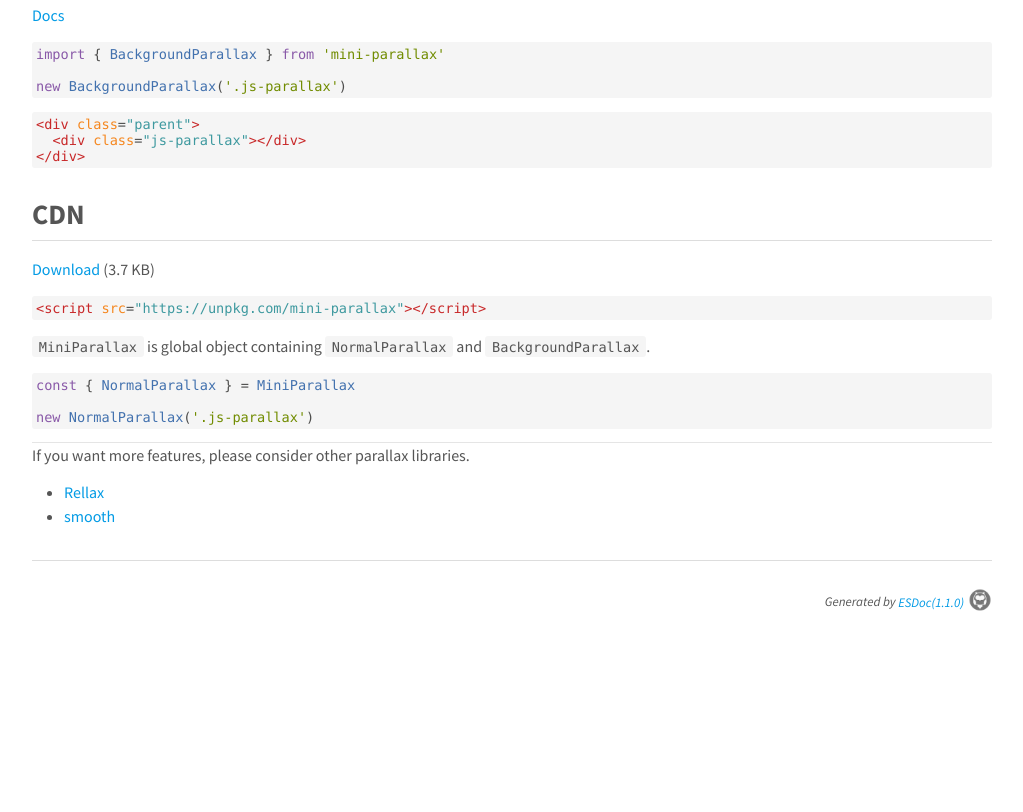
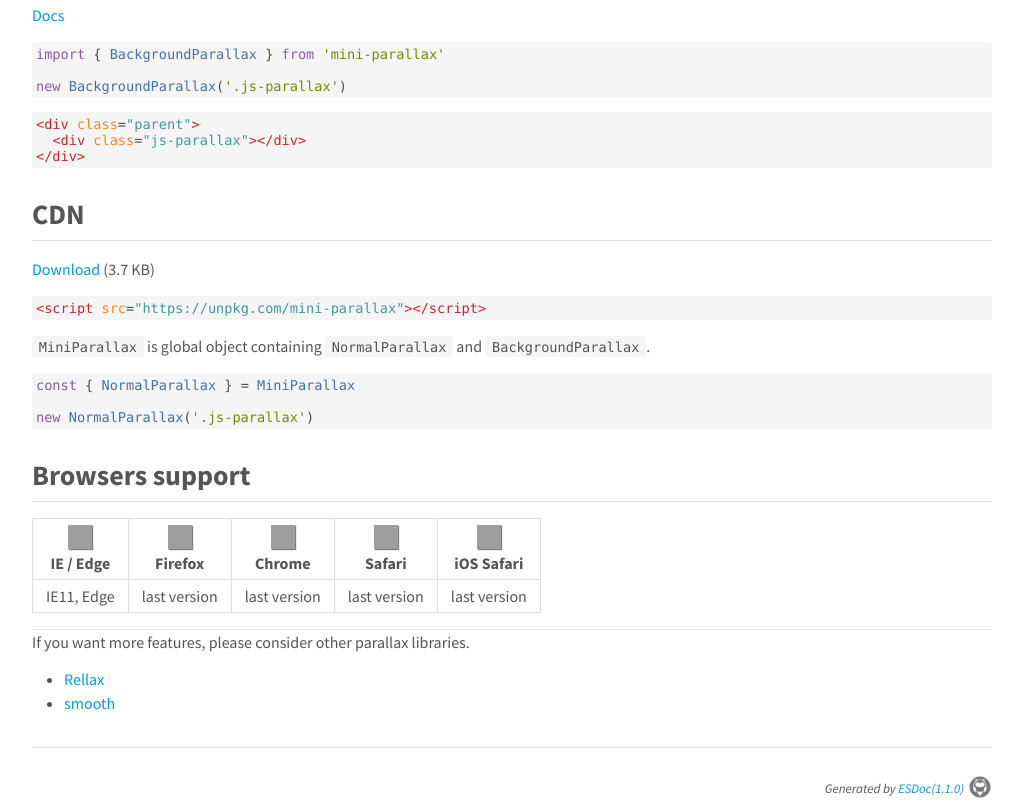
Before and after one commit to ko-yelie/mini-parallax, a website: page docs/index.html in a window 1280 px wide. Shown: the part 895-1707 px from the top of the page, without its empty margins (238-1261 px from the left). Before the commit the page ends 1520 px from the top, so only its background shows below. Drawn offline with Linux system fonts and the light colour scheme; grey boxes are pictures that could not be loaded.

Commit message:
Add browsers support to readme

```diff
--- a/docs/index.html
+++ b/docs/index.html
@@ -40,7 +40,7 @@
 </nav>
 
 <div class="content" data-ice="content"><div data-ice="index" class="github-markdown"><h1 id="mini-parallax">mini-parallax</h1><p>Parallax library</p>
-<p>Less Size, Less Features</p>
+<p>Less Features, Less Size</p>
 <h2 id="es-modules">ES Modules</h2><p><a href="https://www.npmjs.com/package/mini-parallax">npm</a></p>
 <pre><code class="lang-sh"><code class="source-code prettyprint">npm i mini-parallax</code>
 </code></pre>
@@ -83,6 +83,26 @@ new BackgroundParallax(&apos;.js-parallax&apos;)</code>
 
 new NormalParallax(&apos;.js-parallax&apos;)</code>
 </code></pre>
+<h2 id="browsers-support">Browsers support</h2><table>
+<thead>
+<tr>
+<th><a href="http://godban.github.io/browsers-support-badges/"><img src="https://raw.githubusercontent.com/alrra/browser-logos/master/src/edge/edge_48x48.png" width="24px" height="24px"></a><br>IE / Edge</th>
+<th><a href="http://godban.github.io/browsers-support-badges/"><img src="https://raw.githubusercontent.com/alrra/browser-logos/master/src/firefox/firefox_48x48.png" width="24px" height="24px"></a><br>Firefox</th>
+<th><a href="http://godban.github.io/browsers-support-badges/"><img src="https://raw.githubusercontent.com/alrra/browser-logos/master/src/chrome/chrome_48x48.png" width="24px" height="24px"></a><br>Chrome</th>
+<th><a href="http://godban.github.io/browsers-support-badges/"><img src="https://raw.githubusercontent.com/alrra/browser-logos/master/src/safari/safari_48x48.png" width="24px" height="24px"></a><br>Safari</th>
+<th><a href="http://godban.github.io/browsers-support-badges/"><img src="https://raw.githubusercontent.com/alrra/browser-logos/master/src/safari-ios/safari-ios_48x48.png" width="24px" height="24px"></a><br>iOS Safari</th>
+</tr>
+</thead>
+<tbody>
+<tr>
+<td>IE11, Edge</td>
+<td>last version</td>
+<td>last version</td>
+<td>last version</td>
+<td>last version</td>
+</tr>
+</tbody>
+</table>
 <hr>
 <p>If you want more features, please consider other parallax libraries.</p>
 <ul>
```
Also changed, not shown: docs/index.json (+2 -2 lines), README.md.
